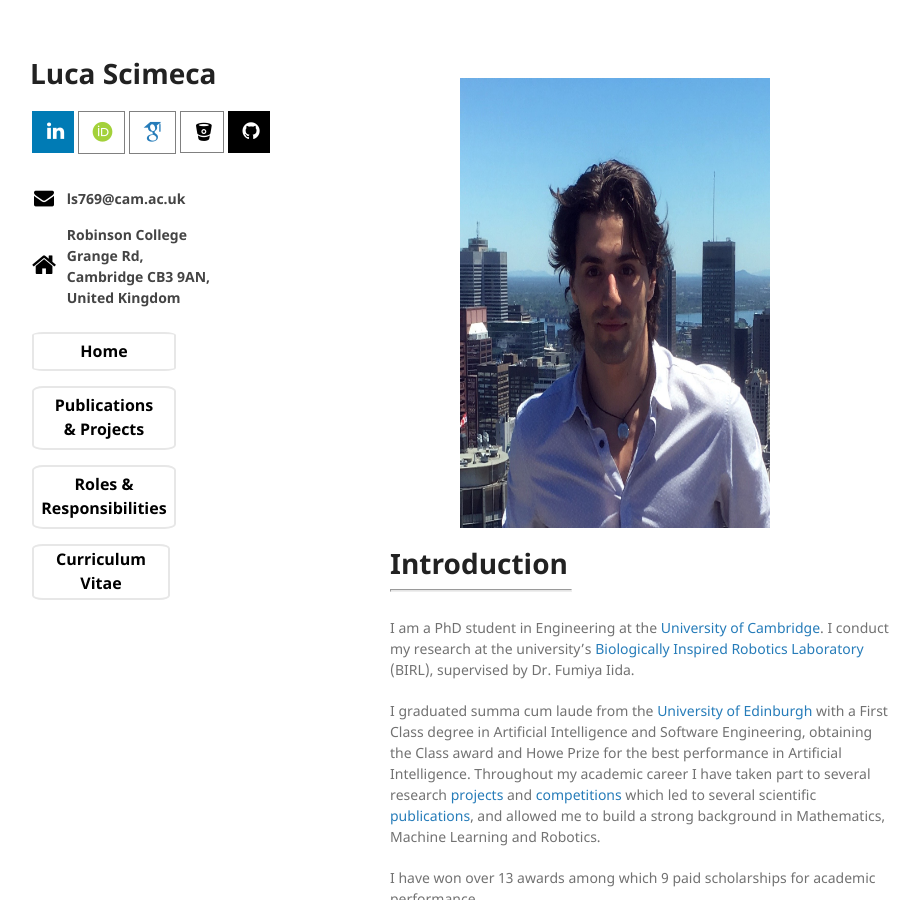
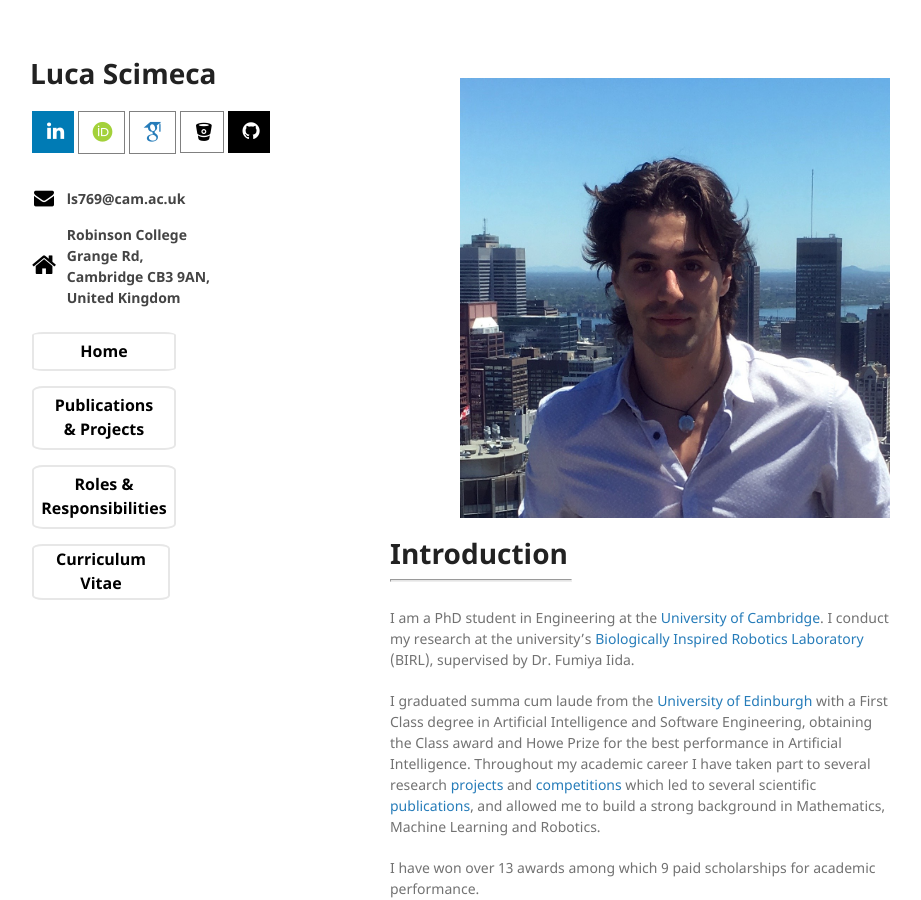
Before and after one commit to lucascimeca/lucascimeca.github.io, a Jekyll site: the page built from index.md, in a window 1280 px wide and 900 px high. Shown: the whole window, without its empty margins (180-1101 px from the left). Built offline with Jekyll 4.4.1, drawn with Linux system fonts in a browser that asks for light colours; nearby versions of some CDN libraries; some web fonts are replaced; the repository's description, which GitHub fills in, is left out.

Commit message:
Update index.md

```diff
--- a/index.md
+++ b/index.md
@@ -5,7 +5,7 @@ layout: default
 <link rel="stylesheet" href="{{ '/assets/css/style.css?v=' | append: site.github.build_revision | relative_url }}">
 
 <p id="-intro_img" style="padding-top: 20px; padding-left: 5em">
-  <img src="/docs/Luca Scimeca.jpg" align="center" height="450" width="310">
+  <img src="/docs/Luca Scimeca.jpg" align="center" height="440" width="450">
 </p>
 
 # [](#Intro) Introduction
```
